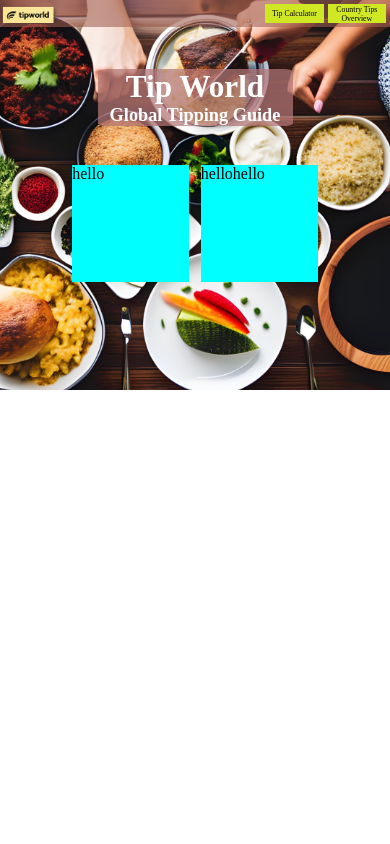
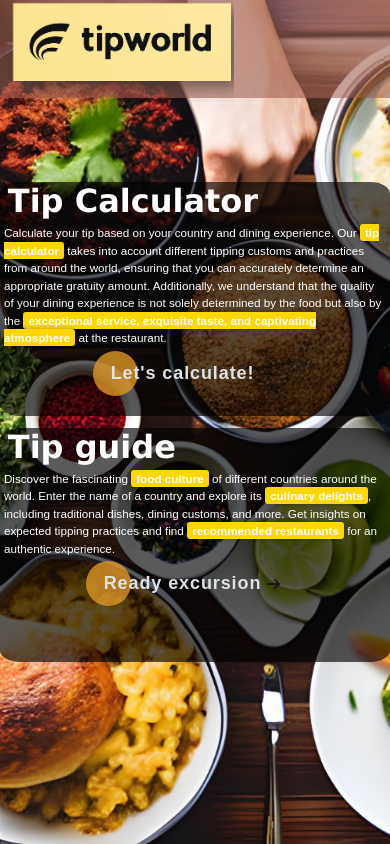
Before and after one commit to amitbarha/tipCalculate, a React (Vite) app: page / in a window 390 px wide. Built offline with nearby package versions, Linux system fonts and the light colour scheme.

Commit message:
more responsive

```diff
--- a/index.html
+++ b/index.html
@@ -3,11 +3,11 @@
 
 <head>
   <meta charset="UTF-8" />
-  <link rel="icon" type="image/svg+xml" href="/vite.svg" />
+  <link rel="icon" type="image/svg+xml" href='./src/assets/logo.png' />
   <meta name="viewport" content="width=device-width, initial-scale=1.0" />
   <link rel="stylesheet" href="https://fonts.googleapis.com/css?family=Roboto:300,400,500,700&display=swap" />
   <link rel="stylesheet" href="https://fonts.googleapis.com/icon?family=Material+Icons" />
-  <title>Vite + React</title>
+  <title>TipWorld</title>
 </head>
 
 <body>
--- a/package.json
+++ b/package.json
@@ -19,10 +19,13 @@
     "localforage": "^1.10.0",
     "match-sorter": "^6.3.1",
     "react": "^18.2.0",
+    "react-bootstrap": "^2.7.4",
+    "react-bootstrap-navbar-offcanvas": "^1.0.3",
     "react-dom": "^18.2.0",
     "react-router-dom": "^6.11.2",
     "reactjs-popup": "^2.0.5",
-    "sort-by": "^1.2.0"
+    "sort-by": "^1.2.0",
+    "styled-components": "^5.3.10"
   },
   "devDependencies": {
     "@types/react": "^18.0.28",
--- a/src/component/HomePage.jsx
+++ b/src/component/HomePage.jsx
@@ -1,7 +1,7 @@
 import './homepage.css'
 import { Outlet, Link } from "react-router-dom"
-function HomePage(){
-    return(
+function HomePage() {
+    return (
         <div className="home-page">
             <div className='home-page-details'>
                 <div className='title'>
@@ -10,8 +10,33 @@ function HomePage(){
                 </div>
             </div>
             <div className="options">
-            <div className='cube-info'>hello</div>
-            <div className='cube-info'>hellohello</div>
+                <div className='cube-info'>
+                    <h1 className='title-cube'>Tip Calculator</h1>
+                    <p className='paragraph'>Calculate your tip based on your country and dining experience. Our <span class="mark">tip calculator</span> takes into account different tipping customs and practices from around the world, ensuring that you can accurately determine an appropriate gratuity amount. Additionally, we understand that the quality of your dining experience is not solely determined by the food but also by the <span class="mark">exceptional service, exquisite taste, and captivating atmosphere</span> at the restaurant.</p>
+                    <div className='link-button-design'>
+                        <Link to={'/tipForm'} className="cta">
+                            <span>Let's calculate!</span>
+                            <svg viewBox="0 0 13 10" height="10px" width="15px">
+                                <path d="M1,5 L11,5"></path>
+                                <polyline points="8 1 12 5 8 9"></polyline>
+                            </svg>
+                        </Link>
+                    </div>
+
+                </div>
+                <div className='cube-info'>
+                    <h1 className='title-cube'>Tip guide </h1>
+                    <p class="paragraph">Discover the fascinating <span class="mark">food culture</span> of different countries around the world. Enter the name of a country and explore its <span class="mark">culinary delights</span>, including traditional dishes, dining customs, and more. Get insights on expected tipping practices and find <span class="mark">recommended restaurants</span> for an authentic experience.</p>
+                    <div className='link-button-design'>
+                        <Link to={'/tipForm'} className="cta">
+                            <span>Ready excursion</span>
+                            <svg viewBox="0 0 13 10" height="10px" width="15px">
+                                <path d="M1,5 L11,5"></path>
+                                <polyline points="8 1 12 5 8 9"></polyline>
+                            </svg>
+                        </Link>
+                    </div>
+                </div>
 
             </div>
 
--- a/src/component/Layout.jsx
+++ b/src/component/Layout.jsx
@@ -1,6 +1,8 @@
 import { Outlet, Link } from "react-router-dom"
 import './layout.css'
 import Logo from './../assets/logo.png'
+
+
 
 function Layout() {
     return (
--- a/src/component/homepage.css
+++ b/src/component/homepage.css
@@ -28,7 +28,123 @@
     grid-gap: 3vw;
 }
 .cube-info{
-    background-color: aqua;
-    width: 30vw;
-    height: 30vw;
+    background-color: rgba(0, 0, 0, 0.644);
+    width: 42vw;
+    height: 50vw;
+    color: white;
+    border-radius: 5%;
 }
+
+
+.paragraph {
+    font-family: Arial, sans-serif;
+    font-size: 2vw;
+    line-height: 1.5;
+    margin: 1vw;
+  }
+
+  .mark {
+    background-color: #FFD700;
+    color: #ffffff;
+    font-weight: bold;
+    padding: 2px 5px;
+    border-radius: 3px;
+    box-shadow: 0 0 5px rgba(0, 0, 0, 0.3);
+  }
+  .link-button-design{
+    display: flex;
+    justify-content: center;
+    text-decoration: none;
+}
+.title-cube{
+    margin-left: 2vw;
+    font-family: 'Lucida Sans', 'Lucida Sans Regular', 'Lucida Grande', 'Lucida Sans Unicode', Geneva, Verdana, sans-serif;
+}
+
+.cta {
+    position: relative;
+    margin: auto;
+    padding: 12px 18px;
+    transition: all 0.2s ease;
+    border: none;
+    background: none;
+    text-decoration: none;
+   }
+
+   .cta:before {
+    content: "";
+    position: absolute;
+    top: 0;
+    left: 0;
+    display: block;
+    border-radius: 50px;
+    background: #dd9726cb;
+    width: 45px;
+    height: 45px;
+    transition: all 0.3s ease;
+
+   }
+
+   .cta span {
+    position: relative;
+    font-family: "Ubuntu", sans-serif;
+    font-size: 18px;
+    font-weight: 700;
+    letter-spacing: 0.05em;
+    color: #dce2e8;
+   }
+
+   .cta svg {
+    position: relative;
+    top: 0;
+    margin-left: 10px;
+    fill: none;
+    stroke-linecap: round;
+    stroke-linejoin: round;
+    stroke: #0c0c0cbc;
+    stroke-width: 2;
+    transform: translateX(-5px);
+    transition: all 0.3s ease;
+   }
+
+   .cta:hover:before {
+    width: 100%;
+    background: #d59621da;
+   }
+
+   .cta:hover svg {
+    transform: translateX(0);
+   }
+
+   .cta:active {
+    transform: scale(0.95);
+   }
+
+
+
+
+@media only screen and (max-width: 480px) {
+    .home-page{
+        height: 100vh;
+    }
+    .options{
+        grid-template-columns: repeat(1,1fr);
+    }
+    .cube-info{
+        background-color: rgba(0, 0, 0, 0.644);
+        width: auto;
+        height: 60vw;
+        color: white;
+        border-radius: 5%;
+    }
+
+    .paragraph {
+        font-family: Arial, sans-serif;
+        font-size: 3vw;
+        line-height: 1.5;
+        margin: 1vw;
+      }
+      .title{
+        display: none;
+      }
+  }
--- a/src/component/layout.css
+++ b/src/component/layout.css
@@ -45,3 +45,18 @@
 .links-without-logo{
     display: flex;
 }
+
+@media only screen and (max-width: 480px) {
+    .navbar{
+        height: 25vw;
+
+    }
+    #logo{
+        width: 60vw;
+        height: 30vw;
+    }
+    .links-without-logo{
+        display: none;
+    }
+
+  }
--- a/src/component/tip-form.css
+++ b/src/component/tip-form.css
@@ -34,7 +34,10 @@
     .form{
         display: grid;
         grid-template-rows: repeat(2,1fr);
+        position: relative;
 
     }
-
+    .container{
+        top: 40vw;
+    }
   }
```
Also changed, not shown: src/component/ResponsiveNav.jsx (added), 1 other file (tests, documents, lock files or other folders). Lines whose indentation alone changed are shown as unchanged.
